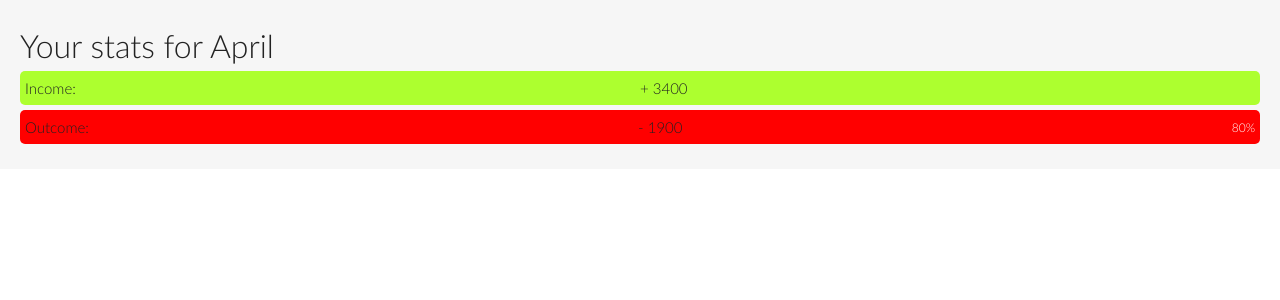
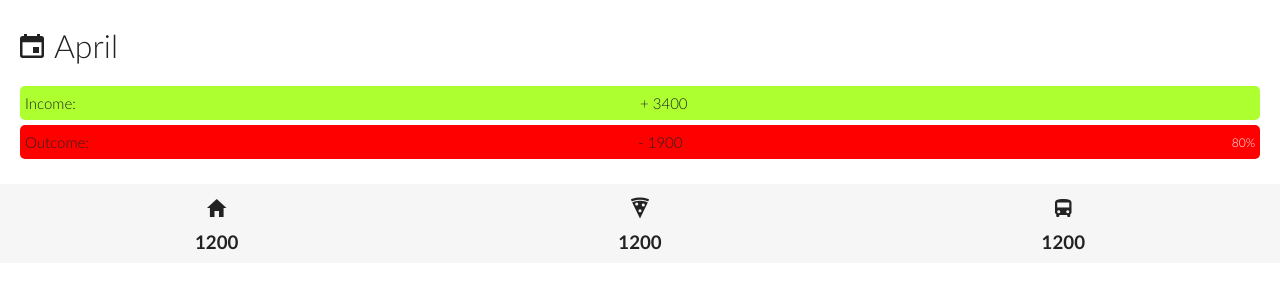
Before and after one commit to iuliancarnaru/financial-app, a React (Create React App) app: page / in a window 1280 px wide. Shown: the top 300 px of the page. Built offline with nearby package versions, Linux system fonts and the light colour scheme.

Commit message:
adding style

```diff
--- a/public/index.html
+++ b/public/index.html
@@ -8,6 +8,11 @@
       content="width=device-width, initial-scale=1, shrink-to-fit=no"
     />
     <meta name="theme-color" content="#000000" />
+    <meta name="description" content="Financial independence app" />
+    <link
+      href="https://unpkg.com/ionicons@4.5.5/dist/css/ionicons.min.css"
+      rel="stylesheet"
+    />
     <!--
       manifest.json provides metadata used when your web app is installed on a
       user's mobile device or desktop. See https://developers.google.com/web/fundamentals/web-app-manifest/
--- a/src/components/Dashboard.js
+++ b/src/components/Dashboard.js
@@ -3,8 +3,12 @@ import React from "react";
 
 const Dashboard = props => {
   return (
+    <React.Fragment>
       <header className="dashboard-container">
-      <h1 className="heading-primary">Your stats for April</h1>
+        <h1 className="heading-primary">
+          <i class="icon ion-md-calendar margin-right-s" />
+          April
+        </h1>
         <h2 className="heading-secondary income">
           Income: <span className="amount">+ 3400</span>
           <span className="percentage">&nbsp;</span>
@@ -14,6 +18,27 @@ const Dashboard = props => {
           <span className="percentage">80%</span>
         </h2>
       </header>
+      <section className="dashboard-card">
+        <div className="dashboard-card--home">
+          <h2>
+            <i class="icon ion-md-home" />
+          </h2>
+          <h3>1200</h3>
+        </div>
+        <div className="dashboard-card--home">
+          <h2>
+            <i class="icon ion-md-pizza" />
+          </h2>
+          <h3>1200</h3>
+        </div>
+        <div className="dashboard-card--home">
+          <h2>
+            <i class="icon ion-md-bus" />
+          </h2>
+          <h3>1200</h3>
+        </div>
+      </section>
+    </React.Fragment>
   );
 };
 
--- a/src/style/__objects.scss
+++ b/src/style/__objects.scss
@@ -1,10 +1,11 @@
 .dashboard-container {
-  background-color: $color-primary--light-grey;
+  // background-color: $color-primary--light-grey;
   padding: 2rem;
 }
 
 .heading-primary {
   font-weight: 300;
+  margin-bottom: 1.5rem;
 }
 
 .heading-secondary {
@@ -32,3 +33,11 @@
   font-size: 1.2rem;
   color: white;
 }
+
+.dashboard-card {
+  display: flex;
+  justify-content: space-around;
+  text-align: center;
+  background-color: $color-primary--light-grey;
+  padding: 0.5rem;
+}
--- a/src/style/__utilities.scss
+++ b/src/style/__utilities.scss
@@ -0,0 +1,9 @@
+.margin-right-xs {
+  margin-right: 0.5rem;
+}
+.margin-right-s {
+  margin-right: 1rem;
+}
+.margin-right-m {
+  margin-right: 1.2rem;
+}
```
Lines whose indentation alone changed are shown as unchanged.
